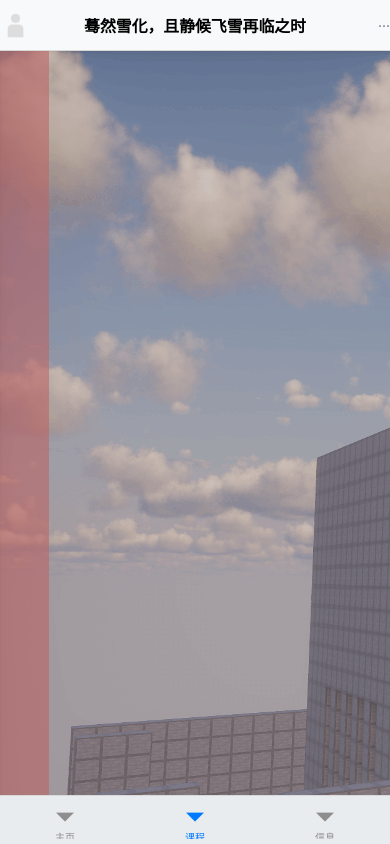
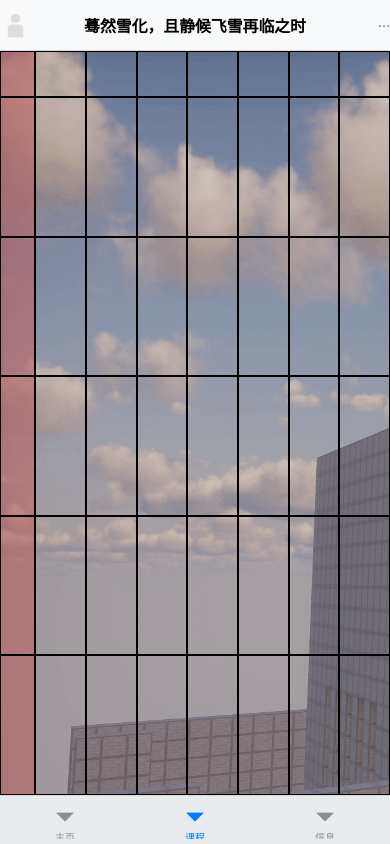
Before and after one commit to Desxiaofeng/mySDUrn, a React Native app: screen /Curriculum in a window 390 px wide. Built offline with nearby package versions, Linux system fonts and the light colour scheme.

Commit message:
add schedule

```diff
--- a/src/component/mainTab/curriculum.tsx
+++ b/src/component/mainTab/curriculum.tsx
@@ -1,16 +1,115 @@
 import React from 'react';
-import { View, Text } from 'react-native';
+import { View, StyleSheet, Text } from 'react-native';
 
-interface ColumnContentProps {
-    content: string;
-}
+// 定义样式
+export const styles = StyleSheet.create({
+    column: {
+        flex: 1,
+        flexDirection: 'row',
+    },
+    leftColumn: {
+        backgroundColor: 'rgba(184, 107, 107, 0.7)',
+        flex: 1,
+        flexDirection: 'column',
+    },
+    rightColumn: {
+        backgroundColor: 'rgba(164, 139, 139, 0.27)',
+        flex: 10,
+        flexDirection: 'column',
+    },
+    rightUp: {
+        flex: 1,
+        flexDirection: 'row',
+    },
+    rightDown:{
+        flex: 15,
+        flexDirection: 'row',
+    },
+    UpSection: {
+        flex: 1, // 每个部分的基础高度
+        justifyContent: 'center', // 垂直居中
+        alignItems: 'center', // 水平居中
+        borderWidth: 1, // 添加边框宽度
+        borderColor: '#000', // 设置边框颜色
+        borderRadius: 0, // 可选：设置圆角边框
+        // padding: 1, // 添加内边距以确保文本与边框之间有足够的间距
+    },
+    leftDownSection: {
+        flex: 3, // 每个部分的基础高度
+        justifyContent: 'center', // 垂直居中
+        alignItems: 'center', // 水平居中
+        borderWidth: 1, // 添加边框宽度
+        borderColor: '#000', // 设置边框颜色
+        borderRadius: 0, // 可选：设置圆角边框
+        // padding: 1, // 添加内边距以确保文本与边框之间有足够的间距
+    },
+    sectionText: {
+        fontSize: 24, // 调整字体大小
+        fontWeight: 'bold', // 加粗字体
+        textAlign: 'center', // 居中文本
+    },
+    DownSection: {
+        flex: 1, // 默认所有竖栏等高
+        flexDirection: 'column', // 子元素垂直排列
+    },
+    DownSubSection:{
+        flex: 1, // 横栏等宽
+        justifyContent: 'center',
+        alignItems: 'center',
+        borderWidth: 1,
+        borderColor: '#000',
+    },
+});
 
-export const LeftColumnContent = () => (
-    <View>
+// 左侧内容组件
+const LeftColumnContent = () => (
+    <>
+    <View style={styles.leftColumn}>
+        <View style={styles.rightUp}>
+            <View style={styles.UpSection}></View>
+        </View>
+        <View style={styles.rightDown}>
+            <View style={styles.DownSection}>
+                {[...Array(5)].map((__, subIndex) => (
+                    <View key={`${subIndex}`} style={styles.DownSubSection}>
+                    </View>
+                ))}
+            </View>
+        </View>
     </View>
+    </>
 );
 
-export const RightColumnContent = () => (
-    <View>
+const RightColumnContent = () => (
+    <>
+    <View style={styles.rightColumn}>
+        <View style={styles.rightUp}>
+                {[...Array(7)].map((_, index) => (
+                    <View key={`first-${index}`} style={styles.UpSection}>
+                    </View>
+                ))}
+        </View>
+        <View style={styles.rightDown}>
+        {[...Array(7)].map((_, index) => (
+            <View key={`right-${index}`} style={styles.DownSection}>
+                {[...Array(5)].map((__, subIndex) => (
+                    <View key={`${index}-${subIndex}`} style={styles.DownSubSection}>
+                    </View>
+                ))}
+            </View>
+        ))}
+        </View>
     </View>
+    </>
 );
+
+export default function Curriculum() {
+    return (
+        <>
+            <View style={styles.column}>
+                <LeftColumnContent />
+                <RightColumnContent />
+            </View>
+        </>
+    );
+}
--- a/src/screen/mainTabScreen/CurriculumScreen.tsx
+++ b/src/screen/mainTabScreen/CurriculumScreen.tsx
@@ -1,48 +1,16 @@
 import React from 'react';
-import { Button } from '@rneui/themed';
 import {
-    View,
-    StyleSheet,
-    ImageBackground
+    ImageBackground,
 } from 'react-native';
-import { LeftColumnContent, RightColumnContent } from '../../component/mainTab/curriculum';
+import  Curriculum from '../../component/mainTab/curriculum';
 
-const styles = StyleSheet.create({
-    background: {
-      flex: 1,
-      flexDirection: 'row',
-      justifyContent: 'center',
-    },
-    column: {
-      height: '100%',
-      justifyContent: 'center',
-      alignItems: 'center',
-    },
-    leftColumn: {
-      backgroundColor: 'rgba(184, 107, 107, 0.7)',
-      flex: 0.2,
-    },
-    rightColumn: {
-      backgroundColor: 'rgba(164, 139, 139, 0.27)',
-      flex: 1.4,
-    },
-  });
-
-export default function CurriculumScreen(): React.JSX.Element {
+export default function ScheduleScreen(): React.JSX.Element {
     return (
-        <>
-           <ImageBackground
-              source={require('../../assets/qwq.png')}
-               style={styles.background}
-               >
-               <View style={[styles.column, styles.leftColumn]}>
-                    <LeftColumnContent/>
-                </View>
-
-                <View style={[styles.column, styles.rightColumn]}>
-                    <RightColumnContent/>
-                </View>
-            </ImageBackground>
-       </>
+         <ImageBackground
+           source={require('../../assets/qwq.png')}
+           style={{ flex: 1, flexDirection: 'row', justifyContent: 'center' }} // 使用内联样式对象
+         >
+          <Curriculum/>
+         </ImageBackground>
     );
 }
```
